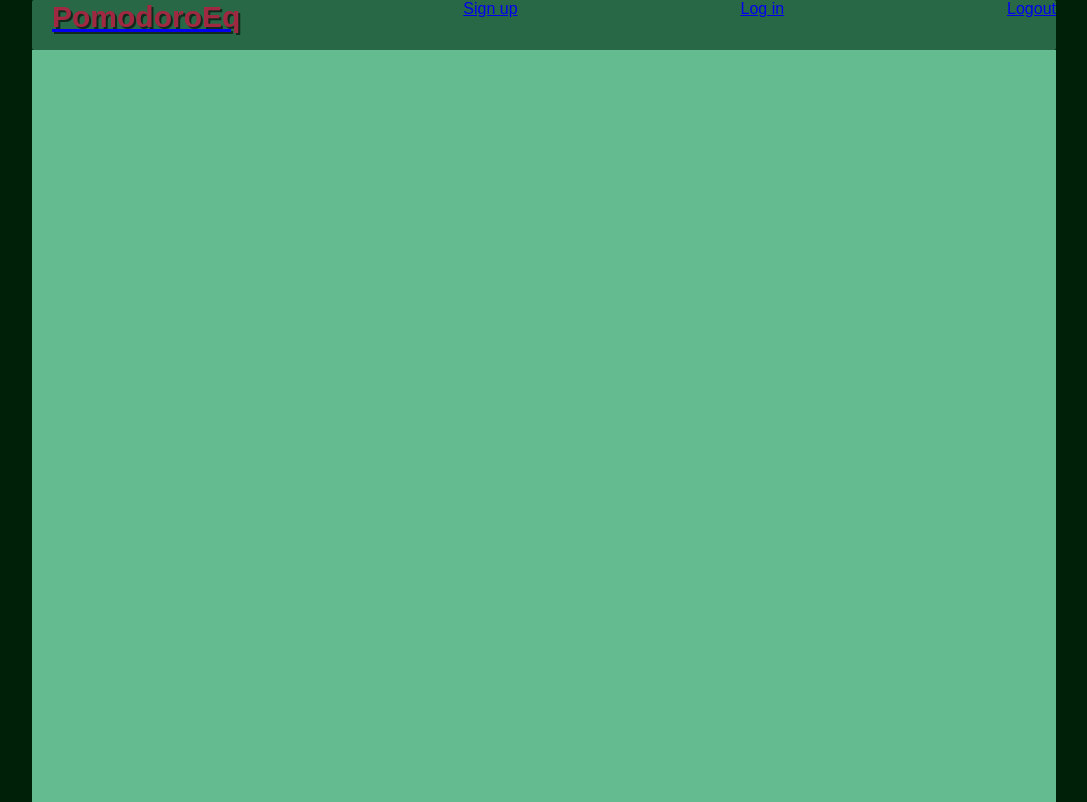
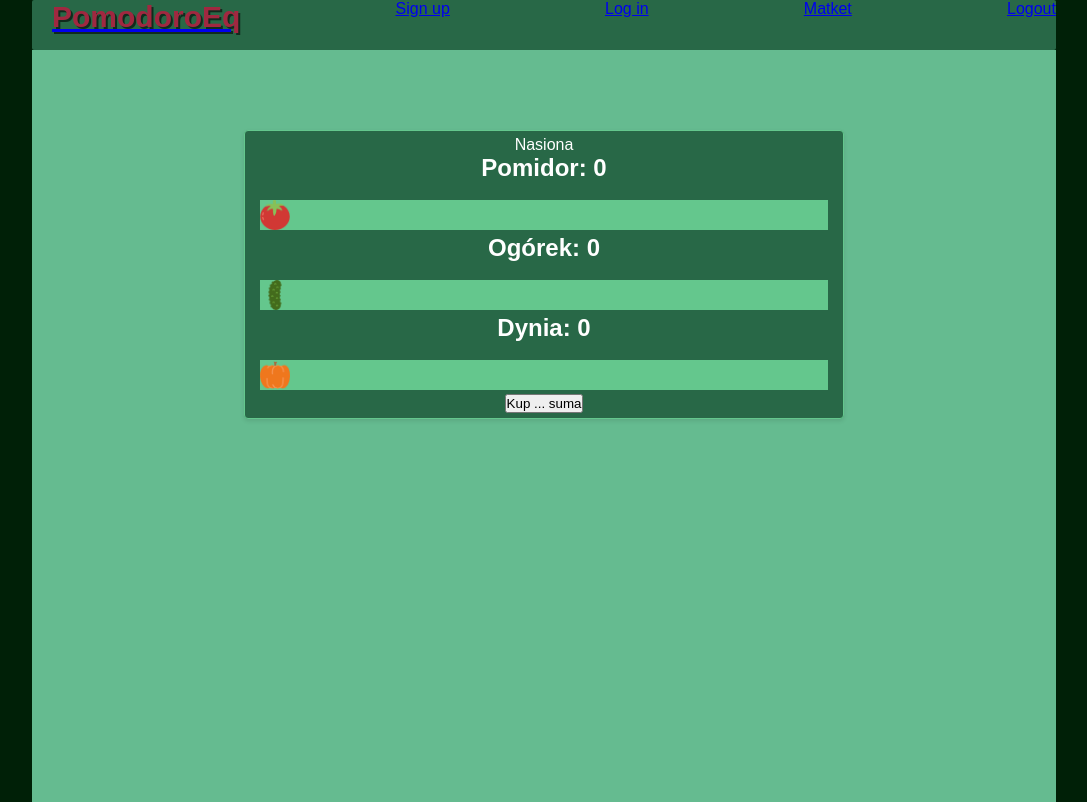
Before and after one commit to JaskierBard/pomodoroeq-front, a React (Create React App) app: page /market in a window 1280 px wide. Shown: the whole page, without its empty margins (96-1183 px from the left). Built offline with nearby package versions, Linux system fonts and the light colour scheme.

Commit message:
added market buy stuf

```diff
--- a/src/App.tsx
+++ b/src/App.tsx
@@ -8,7 +8,9 @@ import { Header } from './components/Header/Header';
 import { HistoryCalendar } from './components/HistoryCalendar/HistoryCalendar';
 import { LogIn } from './components/LogIn/LogIn';
 import { Logout } from './components/LogIn/LogOut';
+import { Market } from './components/Market/Market';
 import { Registration } from './components/Registration/Registration';
+import { NotFoundView } from './views/NotFoundView';
 
 
 
@@ -22,10 +24,14 @@ const [auth, setAuth] = useState<boolean>(false);
     <>
         <Header/>
         <Routes>
+            {/* <Redirect path='/' ></Redirect> */}
             <Route path="/registration" element={<Registration/>}/>
             <Route path="/login" element={<LogIn/>}/>
+            <Route path="/market" element={<Market/>}/>
             <Route path="/admin" element={<Admin/>}/>
             <Route path="/logout" element={<Logout/>}/>
+            <Route path="*" element={<NotFoundView/>}/>
+
 
 
 
--- a/src/components/Header/Header.tsx
+++ b/src/components/Header/Header.tsx
@@ -15,6 +15,8 @@ export const Header = () => {
 
         <NavLink  to="/registration">Sign up</NavLink>
         <NavLink  to="/login">Log in</NavLink>
+        <NavLink  to="/market">Matket</NavLink>
+
 
         <NavLink  to="/logout">Logout</NavLink>
 
--- /dev/null
+++ b/src/components/Market/Market.css
@@ -0,0 +1,46 @@
+input[type=range] {
+    width: 100%; /* Specific width is required for Firefox. */
+  }
+
+
+
+  input{
+    appearance: none;
+
+  }
+
+
+  input[type=range]::-webkit-slider-thumb {
+    /* width: 30px;
+    height: 30px; */
+    /* border: 1px solid #000000; */
+    /* height: 30px;
+    width: 8px; */
+    /* border-radius: 8px; */
+    background-size: cover;
+
+    cursor: pointer;
+    -webkit-appearance: none;
+  }
+
+
+  .tomato[type=range]::-webkit-slider-thumb {
+        width: 30px;
+    height: 30px;
+    background-image: url('../../../public/assets/images/tomato.png');
+
+  }
+
+  .cucumber[type=range]::-webkit-slider-thumb {
+    width: 30px;
+height: 30px;
+background-image: url('../../../public/assets/images/cucumber.png');
+
+}
+
+.pumpkin[type=range]::-webkit-slider-thumb {
+    width: 30px;
+height: 30px;
+background-image: url('../../../public/assets/images/pumpkin.png');
+
+}
--- /dev/null
+++ b/src/components/Market/Market.tsx
@@ -0,0 +1,70 @@
+import React, { useState } from 'react';
+import './Market.css'
+export const Market = () => {
+  const [tomato , setTomato] = useState<string>('0')
+  const [cucumber , setCucumber] = useState<string>('0')
+  const [pumpkin , setPumpkin] = useState<string>('0')
+
+
+
+
+  const changeTomato = (event:any) => {
+    setTomato(event.target.value);
+  };
+  const changeCucumber = (event:any) => {
+    setCucumber(event.target.value);
+  };
+  const changePumpkin = (event:any) => {
+    setPumpkin(event.target.value);
+  };
+
+    return (
+        <>
+       <div className="seeds-market">
+              <form>
+              <span className="formTitle">Nasiona</span>
+
+              <label>
+                <h2>Pomidor: {tomato}</h2><br/>
+                <input
+                    className='tomato'
+                    type="range"
+                    onChange={changeTomato}
+                    step={1}
+                    min={0}
+                    max={50}
+                    value={tomato}
+                />
+              </label>
+              <label>
+                <h2>Ogórek: {cucumber}</h2><br/>
+                <input
+                  className='cucumber'
+                  type="range"
+                  onChange={changeCucumber}
+                  step={1}
+                  min={0}
+                  max={50}
+                  value={cucumber}
+
+                />
+              </label>
+              <label>
+                <h2>Dynia: {pumpkin}</h2><br/>
+                <input
+                    className='pumpkin'
+                    type="range"
+                    onChange={changePumpkin}
+                    step={1}
+                    min={0}
+                    max={50}
+                    value={pumpkin}
+                />
+              </label>
+              <br />
+              <button>Kup ... suma</button>
+              </form>
+            </div>
+        </>
+      );
+}
--- a/src/index.css
+++ b/src/index.css
@@ -96,7 +96,7 @@ h1{
 
   font-size: 20px;
 }
-
+/*
 .tomato{
   display: flex;
   justify-content: center;
@@ -104,7 +104,7 @@ h1{
   background-image: url('../public/assets/images/tomato.png');
   background-size: contain;
   font-size: 40px;
-}
+} */
 
 .seed{
   display: flex;
--- /dev/null
+++ b/src/views/NotFoundView.tsx
@@ -0,0 +1,7 @@
+import React from "react";
+
+export const NotFoundView = () => (
+    <>
+        <h1>You are lost :/ </h1>
+    </>
+)
```
Also changed, not shown: public/assets/images/cucumber.png (added), public/assets/images/pumpkin.png (added).
